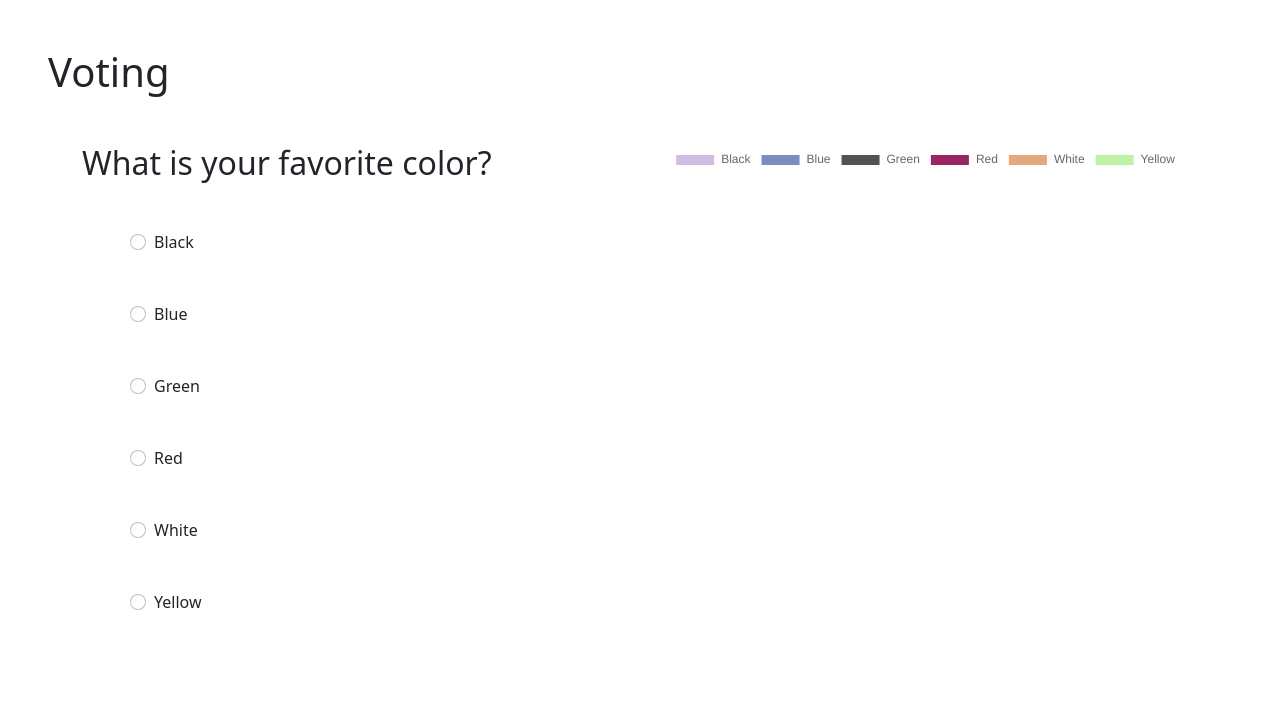
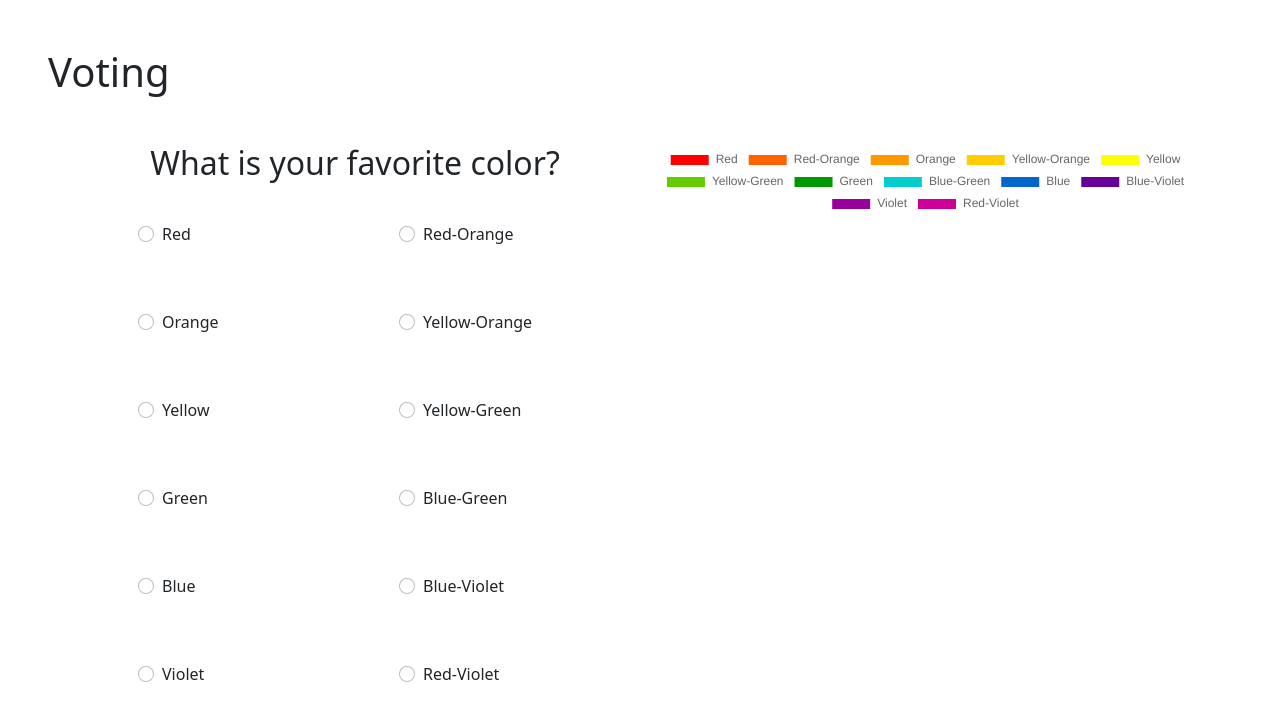
Before and after one commit to ALEJORIOS/Voting, a plain HTML site: page index.html in a window 1280 px wide. Drawn offline with nearby package versions, Linux system fonts and the light colour scheme; no server answers.

Commit message:
Colors and style reformed

```diff
--- a/index.html
+++ b/index.html
@@ -15,36 +15,104 @@
     <div class="container">
         <div class="row">
             <div class="col" style="width: 50%;">
-                <h2>What is your favorite color?</h2>
+                <h2 style="text-align: center;">What is your favorite color?</h2>
+                <div class="container">
+                    <div class="row">
+                        <div class="col">
                             <div class="form-check">
                                 <input class="form-check-input" name="flexRadioDefault" type="radio" id="flexRadioDefault1" onchange="state()">
                                 <label class="form-check-label" for="flexRadioDefault1">
-                      Black
+                                  Red
                             </div>
+                        </div>
+                        <div class="col">
                             <div class="form-check">
                                 <input class="form-check-input" name="flexRadioDefault" type="radio" id="flexRadioDefault2" onchange="state()">
                                 <label class="form-check-label" for="flexRadioDefault2">
-                      Blue
+                                  Red-Orange
                             </div>
+                        </div>
+                    </div>
+                    <div class="row">
+                        <div class="col">
                             <div class="form-check">
                                 <input class="form-check-input" name="flexRadioDefault" type="radio" id="flexRadioDefault3" onchange="state()">
                                 <label class="form-check-label" for="flexRadioDefault3">
-                      Green
+                                  Orange
                             </div>
+                        </div>
+                        <div class="col">
                             <div class="form-check">
                                 <input class="form-check-input" name="flexRadioDefault" type="radio" id="flexRadioDefault4" onchange="state()">
                                 <label class="form-check-label" for="flexRadioDefault4">
-                      Red
+                                  Yellow-Orange
                             </div>
+                        </div>
+                    </div>
+                    <div class="row">
+                        <div class="col">
                             <div class="form-check">
                                 <input class="form-check-input" name="flexRadioDefault" type="radio" id="flexRadioDefault5" onchange="state()">
                                 <label class="form-check-label" for="flexRadioDefault5">
-                      White
+                                  Yellow
                             </div>
+                        </div>
+                        <div class="col">
                             <div class="form-check">
                                 <input class="form-check-input" name="flexRadioDefault" type="radio" id="flexRadioDefault6" onchange="state()">
                                 <label class="form-check-label" for="flexRadioDefault6">
-                      Yellow
+                                  Yellow-Green
+                            </div>
+                        </div>
+                    </div>
+                    <div class="row">
+                        <div class="col">
+                            <div class="form-check">
+                                <input class="form-check-input" name="flexRadioDefault" type="radio" id="flexRadioDefault7" onchange="state()">
+                                <label class="form-check-label" for="flexRadioDefault7">
+                                  Green
+                            </div>
+                        </div>
+                        <div class="col">
+                            <div class="form-check">
+                                <input class="form-check-input" name="flexRadioDefault" type="radio" id="flexRadioDefault8" onchange="state()">
+                                <label class="form-check-label" for="flexRadioDefault8">
+                                  Blue-Green
+                            </div>
+                        </div>
+                    </div>
+                    <div class="row">
+                        <div class="col">
+                            <div class="form-check">
+                                <input class="form-check-input" name="flexRadioDefault" type="radio" id="flexRadioDefault9" onchange="state()">
+                                <label class="form-check-label" for="flexRadioDefault9">
+                                  Blue
+                            </div>
+                        </div>
+                        <div class="col">
+                            <div class="form-check">
+                                <input class="form-check-input" name="flexRadioDefault" type="radio" id="flexRadioDefault10" onchange="state()">
+                                <label class="form-check-label" for="flexRadioDefault10">
+                                  Blue-Violet
+                            </div>
+                        </div>
+                    </div>
+                    <div class="row">
+                        <div class="col">
+                            <div class="form-check">
+                                <input class="form-check-input" name="flexRadioDefault" type="radio" id="flexRadioDefault11" onchange="state()">
+                                <label class="form-check-label" for="flexRadioDefault11">
+                                  Violet
+                            </div>
+                        </div>
+                        <div class="col">
+                            <div class="form-check">
+                                <input class="form-check-input" name="flexRadioDefault" type="radio" id="flexRadioDefault12" onchange="state()">
+                                <label class="form-check-label" for="flexRadioDefault12">
+                                  Red-Violet
+                            </div>
+                        </div>
+                    </div>
                 </div>
             </div>
             <div class="col" style="width: 30vw; float: center;">
--- a/script.js
+++ b/script.js
@@ -16,7 +16,7 @@ var colors = [];
 
 db.collection('Votes').get().then((snapshot) => {
     snapshot.docs.forEach((color, index) => {
-        colors[index] = color.data().Votes
+        colors[index] = color.data().votes
 
     });
 });
@@ -37,67 +37,111 @@ function state() {
         // Actualiza Base de datos
         if (radialInputs[0].checked) {
             colors[0] = colors[0] + 1;
-            db.collection('Votes').doc('Black').update({
-                Votes: colors[0]
+            db.collection('Votes').doc('1Red').update({
+                votes: colors[0]
             });
         }
         if (radialInputs[1].checked) {
             colors[1] = colors[1] + 1;
-            db.collection('Votes').doc('Blue').update({
-                Votes: colors[1]
+            db.collection('Votes').doc('2Red-Orange').update({
+                votes: colors[1]
             });
         }
         if (radialInputs[2].checked) {
             colors[2] = colors[2] + 1;
-            db.collection('Votes').doc('Green').update({
-                Votes: colors[2]
+            db.collection('Votes').doc('3Orange').update({
+                votes: colors[2]
             });
         }
         if (radialInputs[3].checked) {
             colors[3] = colors[3] + 1;
-            db.collection('Votes').doc('Red').update({
-                Votes: colors[3]
+            db.collection('Votes').doc('4Yellow-Orange').update({
+                votes: colors[3]
             });
         }
         if (radialInputs[4].checked) {
             colors[4] = colors[4] + 1;
-            db.collection('Votes').doc('White').update({
-                Votes: colors[4]
+            db.collection('Votes').doc('5Yellow').update({
+                votes: colors[4]
             });
         }
         if (radialInputs[5].checked) {
             colors[5] = colors[5] + 1;
-            db.collection('Votes').doc('Yellow').update({
-                Votes: colors[5]
+            db.collection('Votes').doc('6Yellow-Green').update({
+                votes: colors[5]
+            });
+        }
+        if (radialInputs[6].checked) {
+            colors[6] = colors[6] + 1;
+            db.collection('Votes').doc('7Green').update({
+                votes: colors[6]
+            });
+        }
+        if (radialInputs[7].checked) {
+            colors[7] = colors[7] + 1;
+            db.collection('Votes').doc('8Blue-Green').update({
+                votes: colors[7]
+            });
+        }
+        if (radialInputs[8].checked) {
+            colors[8] = colors[8] + 1;
+            db.collection('Votes').doc('9Blue').update({
+                votes: colors[8]
+            });
+        }
+        if (radialInputs[9].checked) {
+            colors[9] = colors[9] + 1;
+            db.collection('Votes').doc('ABlue-Violet').update({
+                votes: colors[9]
+            });
+        }
+        if (radialInputs[10].checked) {
+            colors[10] = colors[10] + 1;
+            db.collection('Votes').doc('BViolet').update({
+                votes: colors[10]
+            });
+        }
+        if (radialInputs[11].checked) {
+            colors[11] = colors[11] + 1;
+            db.collection('Votes').doc('CRed-Violet').update({
+                votes: colors[11]
             });
         }
         updateChart()
+        document.cookie = "vote=true";
+        console.log(document.cookie)
     }
 }
 
 
 // Grafica
 
-const labels = ["Black", "Blue", "Green", "Red", "White", "Yellow"];
+const labels = ["Red", "Red-Orange", "Orange", "Yellow-Orange", "Yellow", "Yellow-Green", "Green", "Blue-Green", "Blue", "Blue-Violet", "Violet", "Red-Violet"];
 const data = {
     labels: labels,
     datasets: [{
         // borderColor: 'rgb(0,0,0)',
         backgroundColor: [
-            'rgb(206, 190, 226)',
-            'rgb(122, 143, 190)',
-            'rgb(82, 82, 82)',
-            'rgb(155, 38, 99)',
-            'rgb(230, 167, 125)',
-            'rgb(191, 241, 167)'
+            '#FE0000',
+            '#FF6400',
+            '#FE9A00',
+            '#FFCD01',
+            '#FFFF07',
+            '#65CC01',
+            '#009801',
+            '#00CDCC',
+            '#0266CB',
+            '#660099',
+            '#98009A',
+            '#CC0099'
         ],
-        data: [0, 0, 0, 0, 0, 0]
+        data: [0, 0, 0, 0, 0, 0, 0, 0, 0, 0, 0, 0]
 
     }]
 };
 
 const config = {
-    type: 'pie',
+    type: 'doughnut',
     data,
     options: {}
 };
--- a/style.css
+++ b/style.css
@@ -1,3 +1,3 @@
 .form-check {
-    margin: 3rem;
+    margin: 2rem;
 }
```
Lines whose indentation alone changed are shown as unchanged.
